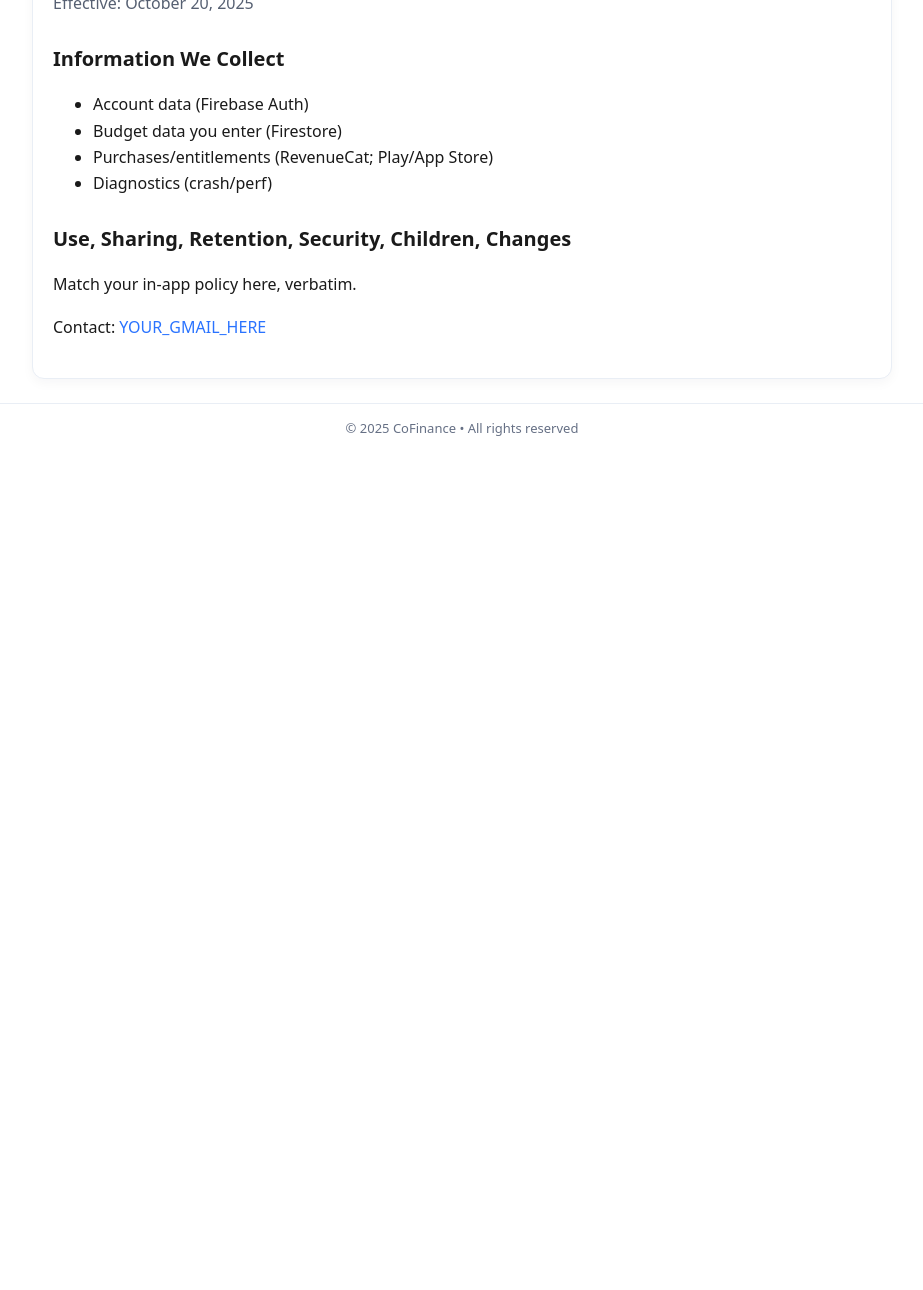
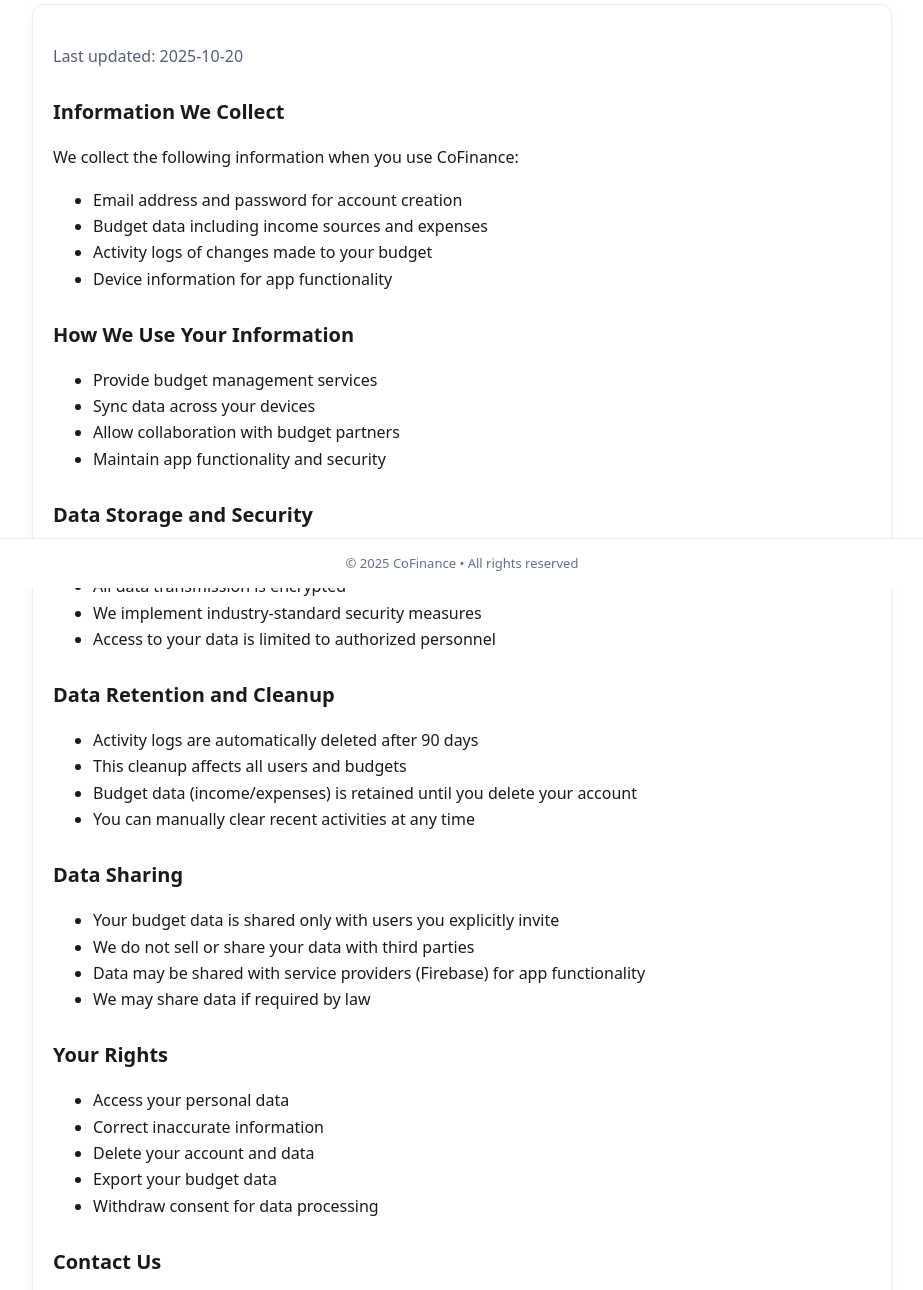
Before and after one commit to marpau0755/cofinance-privacy, a plain HTML site: page docs/index.html in a window 1280 px wide. Shown: the part 212-1502 px from the top of the page, without its empty margins (178-1101 px from the left). Before the commit the page ends 800 px from the top, so only its background shows below. Drawn offline with Linux system fonts and the light colour scheme.

Commit message:
Revise Privacy Policy content and layout
Updated the Privacy Policy page with new content and structure.

```diff
--- a/docs/index.html
+++ b/docs/index.html
@@ -1,51 +1,90 @@
+@'
 <!doctype html>
-<html lang="en">
-<head>
-<meta charset="utf-8"><meta name="viewport" content="width=device-width,initial-scale=1">
+<html lang="en"><head><meta charset="utf-8"><meta name="viewport" content="width=device-width,initial-scale=1">
 <title>Privacy Policy</title>
 <link rel="icon" href="icon_logo.png" type="image/png">
 <style>
-html,body{height:100%}
-*{box-sizing:border-box}
-body{margin:0;background:#ffffff;color:#1a1a1a;font:16px/1.65 system-ui,-apple-system,Segoe UI,Roboto,Inter,Arial}
+html,body{height:100%}*{box-sizing:border-box}
+body{margin:0;background:#fff;color:#1a1a1a;font:16px/1.65 system-ui,-apple-system,Segoe UI,Roboto,Inter,Arial}
 .body-wrap{min-height:100%;display:flex;flex-direction:column}
 .center-wrap{display:flex;justify-content:center;padding:24px 16px}
 .centered-content{width:min(860px,100%);text-align:left}
-.site-header{display:flex;align-items:center;padding:14px 0 12px;margin-bottom:14px;border-bottom:1px solid #e9eef5}
-.site-header img{width:36px;height:36px;display:block}
+.site-header{display:flex;align-items:center;gap:16px;padding:14px 0 12px;margin-bottom:14px;border-bottom:1px solid #e9eef5}
+.site-header .brand{width:250px;max-width:100%;height:auto;display:block}
+.site-nav{margin-left:auto;display:flex;gap:16px;font-size:14px}
+.site-nav a{color:#2A73FF;text-decoration:none} .site-nav a:hover{text-decoration:underline}
 .card{background:#fff;border:1px solid #e9eef5;border-radius:12px;padding:22px 20px;box-shadow:0 4px 12px rgba(16,24,40,.04)}
 h1{margin:.5rem 0 1rem;font-size:28px} h2{margin:1.6rem 0 .5rem;font-size:20px}
-a{color:#2A73FF;text-decoration:none} a:hover{text-decoration:underline}
-.muted{color:#566072}
+a{color:#2A73FF} .muted{color:#566072}
 .site-footer{position:sticky;bottom:0;padding:14px 0;text-align:center;font-size:13px;color:#667085;border-top:1px solid #e9eef5;background:#fff}
-</style>
-</head>
-<body>
-<div class="body-wrap">
-  <main class="center-wrap">
-    <div class="centered-content">
+</style></head>
+<body><div class="body-wrap">
+  <main class="center-wrap"><div class="centered-content">
     <header class="site-header">
-        <img src="./icon_logo.png" alt="CoFinance">
+      <img class="brand" src="./icon_logo.png" alt="CoFinance">
+      <nav class="site-nav"><a href="./">Privacy</a><a href="./terms.html">Terms</a></nav>
     </header>
 
     <h1>Privacy Policy</h1>
     <div class="card">
-        <!-- REPLACE THIS BLOCK WITH YOUR IN‑APP PRIVACY COPY -->
-        <p class="muted">Effective: <span id="eff">October 20, 2025</span></p>
+      <p class="muted">Last updated: <script>document.write(new Date().toISOString().slice(0,10))</script></p>
+
       <h2>Information We Collect</h2>
+      <p>We collect the following information when you use CoFinance:</p>
       <ul>
-          <li>Account data (Firebase Auth)</li>
-          <li>Budget data you enter (Firestore)</li>
-          <li>Purchases/entitlements (RevenueCat; Play/App Store)</li>
-          <li>Diagnostics (crash/perf)</li>
+        <li>Email address and password for account creation</li>
+        <li>Budget data including income sources and expenses</li>
+        <li>Activity logs of changes made to your budget</li>
+        <li>Device information for app functionality</li>
       </ul>
-        <h2>Use, Sharing, Retention, Security, Children, Changes</h2>
-        <p>Match your in‑app policy here, verbatim.</p>
-        <p>Contact: <a href="mailto:YOUR_GMAIL_HERE">YOUR_GMAIL_HERE</a></p>
+
+      <h2>How We Use Your Information</h2>
+      <ul>
+        <li>Provide budget management services</li>
+        <li>Sync data across your devices</li>
+        <li>Allow collaboration with budget partners</li>
+        <li>Maintain app functionality and security</li>
+      </ul>
+
+      <h2>Data Storage and Security</h2>
+      <ul>
+        <li>Your data is stored securely in Google Firebase</li>
+        <li>All data transmission is encrypted</li>
+        <li>We implement industry-standard security measures</li>
+        <li>Access to your data is limited to authorized personnel</li>
+      </ul>
+
+      <h2>Data Retention and Cleanup</h2>
+      <ul>
+        <li>Activity logs are automatically deleted after 90 days</li>
+        <li>This cleanup affects all users and budgets</li>
+        <li>Budget data (income/expenses) is retained until you delete your account</li>
+        <li>You can manually clear recent activities at any time</li>
+      </ul>
+
+      <h2>Data Sharing</h2>
+      <ul>
+        <li>Your budget data is shared only with users you explicitly invite</li>
+        <li>We do not sell or share your data with third parties</li>
+        <li>Data may be shared with service providers (Firebase) for app functionality</li>
+        <li>We may share data if required by law</li>
+      </ul>
+
+      <h2>Your Rights</h2>
+      <ul>
+        <li>Access your personal data</li>
+        <li>Correct inaccurate information</li>
+        <li>Delete your account and data</li>
+        <li>Export your budget data</li>
+        <li>Withdraw consent for data processing</li>
+      </ul>
+
+      <h2>Contact Us</h2>
+      <p>If you have questions about this Privacy Policy, please contact us through the app or email us at <a href="mailto:cofinance.contact@gmail.com">cofinance.contact@gmail.com</a>.</p>
+
+      <p class="muted"><em>By using CoFinance, you agree to the terms outlined in this Privacy Policy.</em></p>
     </div>
-    </div>
-  </main>
+  </div></main>
   <footer class="site-footer">© 2025 CoFinance • All rights reserved</footer>
-</div>
-</body>
-</html>
+</div></body></html>
+'@ | Set-Content .\docs\index.html
```
Lines whose indentation alone changed are shown as unchanged.
